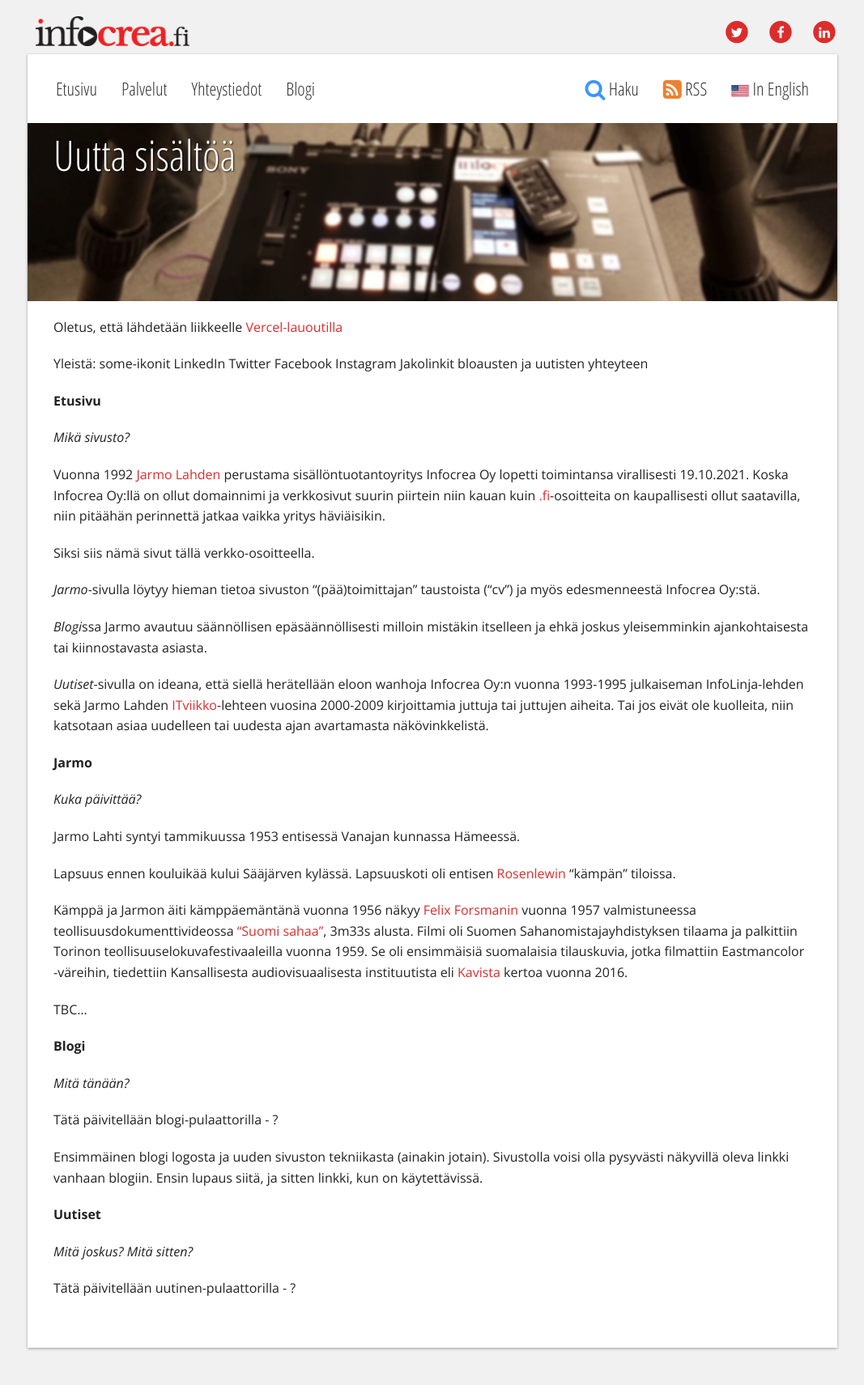
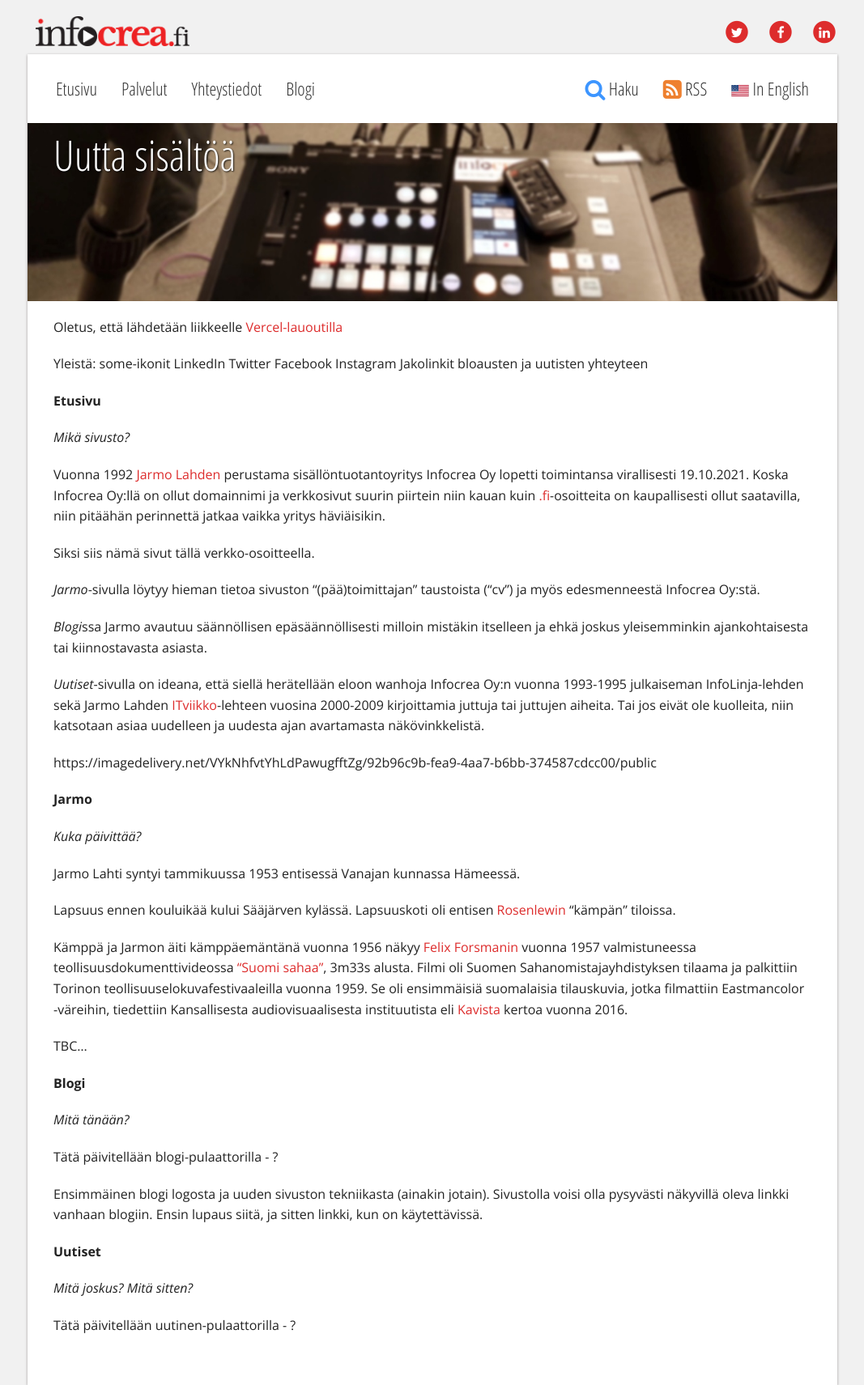
Before and after one commit to Pyppe/infocrea.fi, a Jekyll site: the page built from uutta-sisaltoa.md, in a window 1280 px wide. Shown: the whole page at 81% size, without its empty margins (106-1173 px from the left). Built offline with Jekyll 4.4.1, drawn with Linux system fonts in a browser that asks for light colours.

Commit message:
Uutta sisältöä 3

```diff
--- a/uutta-sisaltoa.md
+++ b/uutta-sisaltoa.md
@@ -22,7 +22,9 @@
 
 *Blogi*ssa Jarmo avautuu säännöllisen epäsäännöllisesti milloin mistäkin itselleen ja ehkä joskus yleisemminkin ajankohtaisesta tai kiinnostavasta asiasta.
 
-*Uutiset*-sivulla on ideana, että siellä herätellään eloon wanhoja Infocrea Oy:n vuonna 1993-1995 julkaiseman InfoLinja-lehden sekä Jarmo Lahden [ITviikko](https://fi.wikipedia.org/wiki/It-viikko)-lehteen vuosina 2000-2009 kirjoittamia juttuja tai juttujen aiheita. Tai jos eivät ole kuolleita, niin katsotaan asiaa uudelleen tai uudesta ajan avartamasta näkövinkkelistä.
+*Uutiset*-sivulla on ideana, että siellä herätellään eloon wanhoja Infocrea Oy:n vuonna 1993-1995 julkaiseman InfoLinja-lehden sekä Jarmo Lahden [ITviikko](https://fi.wikipedia.org/wiki/It-viikko)-lehteen vuosina 2000-2009 kirjoittamia juttuja tai juttujen aiheita. Tai jos eivät ole kuolleita, niin katsotaan asiaa uudelleen ja uudesta ajan avartamasta näkövinkkelistä.
+
+https://imagedelivery.net/VYkNhfvtYhLdPawugfftZg/92b96c9b-fea9-4aa7-b6bb-374587cdcc00/public
 
 
 **Jarmo**
```
